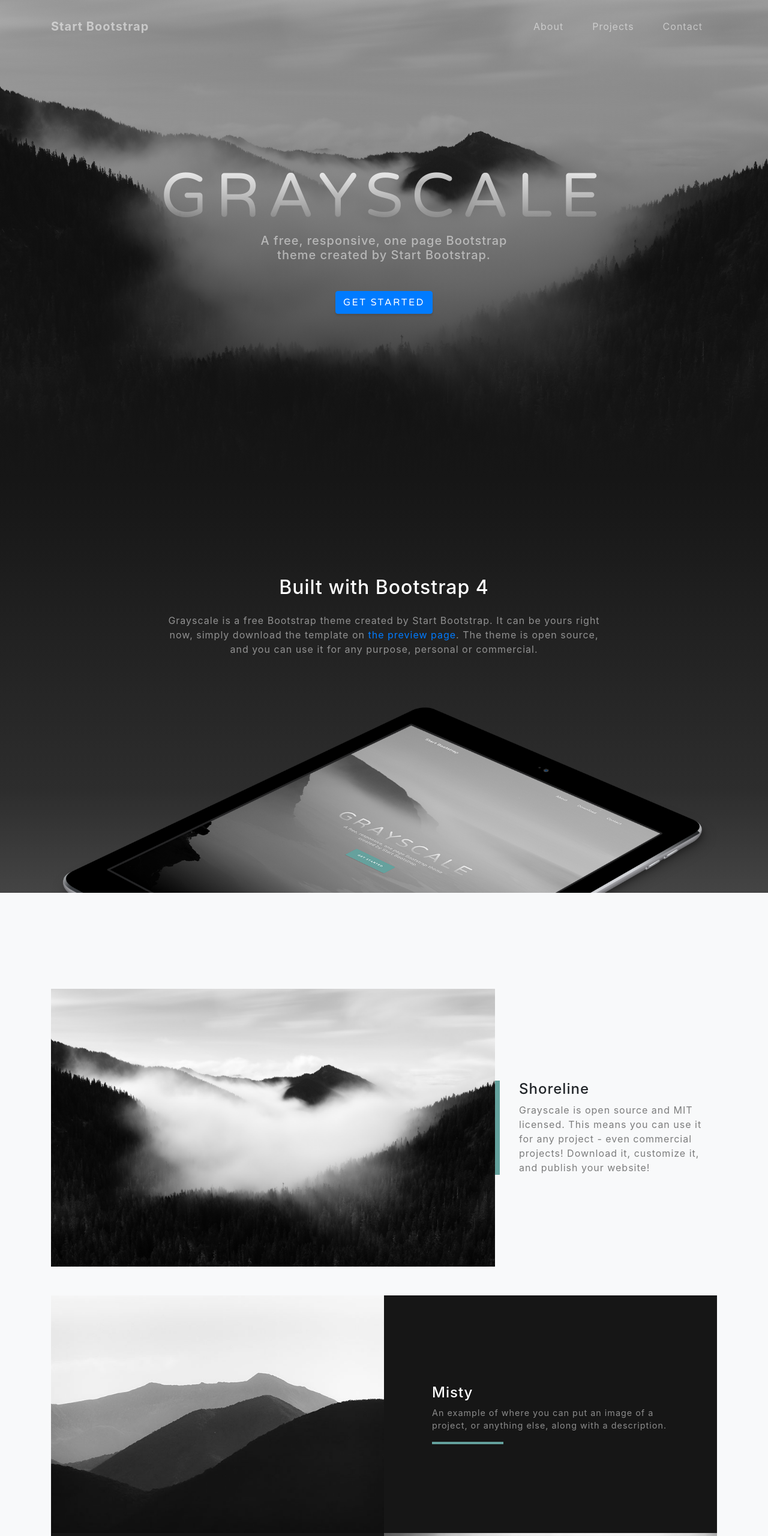
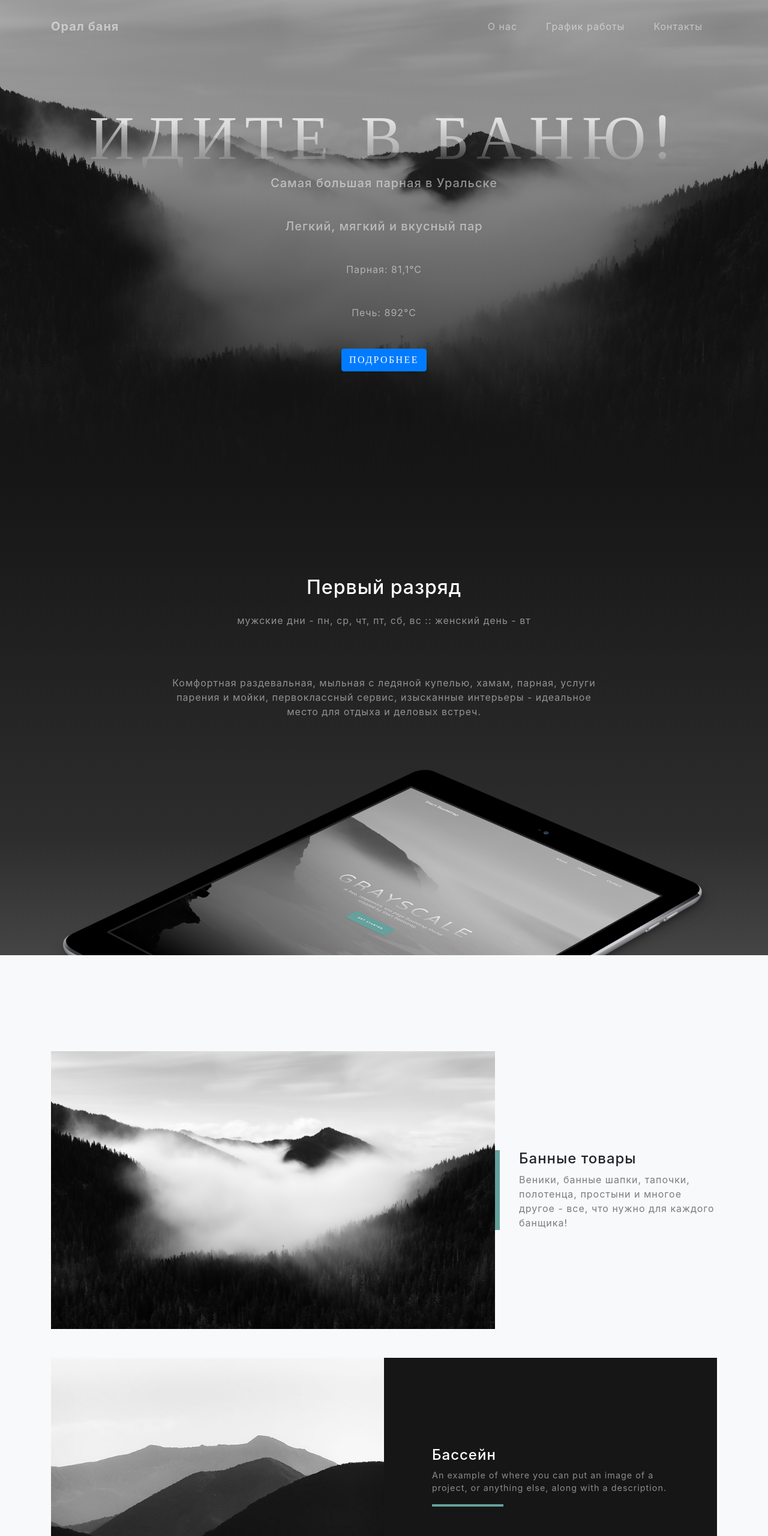
Before and after one commit to topcoderkz/topcoderkz.github.io, a website with bundled scripts: page index.html in a window 1280 px wide. Shown: the top 2560 px of the page at 60% size. Built offline with nearby package versions, Linux system fonts and the light colour scheme.

Commit message:
Changed text

```diff
--- a/index.html
+++ b/index.html
@@ -8,7 +8,7 @@
   <meta name="description" content="">
   <meta name="author" content="">
 
-  <title>Grayscale - Start Bootstrap Theme</title>
+  <title>Орал баня - Лучшее место для отдыха!</title>
 
   <!-- Bootstrap core CSS -->
   <link href="vendor/bootstrap/css/bootstrap.min.css" rel="stylesheet">
@@ -28,21 +28,20 @@
   <!-- Navigation -->
   <nav class="navbar navbar-expand-lg navbar-light fixed-top" id="mainNav">
     <div class="container">
-      <a class="navbar-brand js-scroll-trigger" href="#page-top">Start Bootstrap</a>
+      <a class="navbar-brand js-scroll-trigger" href="#page-top">Орал баня</a>
       <button class="navbar-toggler navbar-toggler-right" type="button" data-toggle="collapse" data-target="#navbarResponsive" aria-controls="navbarResponsive" aria-expanded="false" aria-label="Toggle navigation">
-        Menu
         <i class="fas fa-bars"></i>
       </button>
       <div class="collapse navbar-collapse" id="navbarResponsive">
         <ul class="navbar-nav ml-auto">
           <li class="nav-item">
-            <a class="nav-link js-scroll-trigger" href="#about">About</a>
+            <a class="nav-link js-scroll-trigger" href="#about">О нас</a>
           </li>
           <li class="nav-item">
-            <a class="nav-link js-scroll-trigger" href="#projects">Projects</a>
+            <a class="nav-link js-scroll-trigger" href="#projects">График работы</a>
           </li>
           <li class="nav-item">
-            <a class="nav-link js-scroll-trigger" href="#signup">Contact</a>
+            <a class="nav-link js-scroll-trigger" href="#signup">Контакты</a>
           </li>
         </ul>
       </div>
@@ -53,9 +52,12 @@
   <header class="masthead">
     <div class="container d-flex h-100 align-items-center">
       <div class="mx-auto text-center">
-        <h1 class="mx-auto my-0 text-uppercase">Grayscale</h1>
-        <h2 class="text-white-50 mx-auto mt-2 mb-5">A free, responsive, one page Bootstrap theme created by Start Bootstrap.</h2>
-        <a href="#about" class="btn btn-primary js-scroll-trigger">Get Started</a>
+        <h1 class="mx-auto my-0 text-uppercase">Идите в баню!</h1>
+        <h2 class="text-white-50 mx-auto mt-2 mb-5">Самая большая парная в Уральске</h2>
+        <h2 class="text-white-50 mx-auto mt-2 mb-5">Легкий, мягкий и вкусный пар</h2>
+        <p class="text-white-50 mx-auto mt-2 mb-5">Парная: 81,1°С</p>
+        <p class="text-white-50 mx-auto mt-2 mb-5">Печь: 892°С</p>
+        <a href="#about" class="btn btn-primary js-scroll-trigger">Подробнее</a>
       </div>
     </div>
   </header>
@@ -65,9 +67,10 @@
     <div class="container">
       <div class="row">
         <div class="col-lg-8 mx-auto">
-          <h2 class="text-white mb-4">Built with Bootstrap 4</h2>
-          <p class="text-white-50">Grayscale is a free Bootstrap theme created by Start Bootstrap. It can be yours right now, simply download the template on
-            <a href="http://startbootstrap.com/template-overviews/grayscale/">the preview page</a>. The theme is open source, and you can use it for any purpose, personal or commercial.</p>
+          <h2 class="text-white mb-4">Первый разряд</h2>
+          <p class="text-white-50">мужские дни - пн, ср, чт, пт, сб, вс :: женский день - вт</p>
+          <p class="text-white-50">Комфортная раздевальная, мыльная с ледяной купелью, хамам, парная, услуги парения и мойки,
+            первоклассный сервис, изысканные интерьеры - идеальное место для отдыха и деловых встреч.</p>
         </div>
       </div>
       <img src="img/ipad.png" class="img-fluid" alt="">
@@ -85,8 +88,8 @@
         </div>
         <div class="col-xl-4 col-lg-5">
           <div class="featured-text text-center text-lg-left">
-            <h4>Shoreline</h4>
-            <p class="text-black-50 mb-0">Grayscale is open source and MIT licensed. This means you can use it for any project - even commercial projects! Download it, customize it, and publish your website!</p>
+            <h4>Банные товары</h4>
+            <p class="text-black-50 mb-0">Веники, банные шапки, тапочки, полотенца, простыни и многое другое - все, что нужно для каждого банщика!</p>
           </div>
         </div>
       </div>
@@ -100,7 +103,7 @@
           <div class="bg-black text-center h-100 project">
             <div class="d-flex h-100">
               <div class="project-text w-100 my-auto text-center text-lg-left">
-                <h4 class="text-white">Misty</h4>
+                <h4 class="text-white">Бассейн</h4>
                 <p class="mb-0 text-white-50">An example of where you can put an image of a project, or anything else, along with a description.</p>
                 <hr class="d-none d-lg-block mb-0 ml-0">
               </div>
@@ -118,7 +121,7 @@
           <div class="bg-black text-center h-100 project">
             <div class="d-flex h-100">
               <div class="project-text w-100 my-auto text-center text-lg-right">
-                <h4 class="text-white">Mountains</h4>
+                <h4 class="text-white">Парилка</h4>
                 <p class="mb-0 text-white-50">Another example of a project with its respective description. These sections work well responsively as well, try this theme on a small screen!</p>
                 <hr class="d-none d-lg-block mb-0 mr-0">
               </div>
@@ -137,11 +140,11 @@
         <div class="col-md-10 col-lg-8 mx-auto text-center">
 
           <i class="far fa-paper-plane fa-2x mb-2 text-white"></i>
-          <h2 class="text-white mb-5">Subscribe to receive updates!</h2>
+          <h2 class="text-white mb-5">Напиши нам, если желаете забронировать!</h2>
 
           <form class="form-inline d-flex">
-            <input type="email" class="form-control flex-fill mr-0 mr-sm-2 mb-3 mb-sm-0" id="inputEmail" placeholder="Enter email address...">
-            <button type="submit" class="btn btn-primary mx-auto">Subscribe</button>
+            <input type="email" class="form-control flex-fill mr-0 mr-sm-2 mb-3 mb-sm-0" id="inputEmail" placeholder="Ваш имэйл...">
+            <button type="submit" class="btn btn-primary mx-auto">Отправить</button>
           </form>
 
         </div>
@@ -159,7 +162,7 @@
           <div class="card py-4 h-100">
             <div class="card-body text-center">
               <i class="fas fa-map-marked-alt text-primary mb-2"></i>
-              <h4 class="text-uppercase m-0">Address</h4>
+              <h4 class="text-uppercase m-0">Адрес</h4>
               <hr class="my-4">
               <div class="small text-black-50">4923 Market Street, Orlando FL</div>
             </div>
@@ -170,7 +173,7 @@
           <div class="card py-4 h-100">
             <div class="card-body text-center">
               <i class="fas fa-envelope text-primary mb-2"></i>
-              <h4 class="text-uppercase m-0">Email</h4>
+              <h4 class="text-uppercase m-0">Почта</h4>
               <hr class="my-4">
               <div class="small text-black-50">
                 <a href="#">hello@yourdomain.com</a>
@@ -183,7 +186,7 @@
           <div class="card py-4 h-100">
             <div class="card-body text-center">
               <i class="fas fa-mobile-alt text-primary mb-2"></i>
-              <h4 class="text-uppercase m-0">Phone</h4>
+              <h4 class="text-uppercase m-0">Телефон</h4>
               <hr class="my-4">
               <div class="small text-black-50">+1 (555) 902-8832</div>
             </div>
@@ -209,7 +212,7 @@
   <!-- Footer -->
   <footer class="bg-black small text-center text-white-50">
     <div class="container">
-      Copyright &copy; Your Website 2019
+      Copyright &copy; Баня Орал 2019
     </div>
   </footer>
 
```
Also changed, not shown: README.md.
